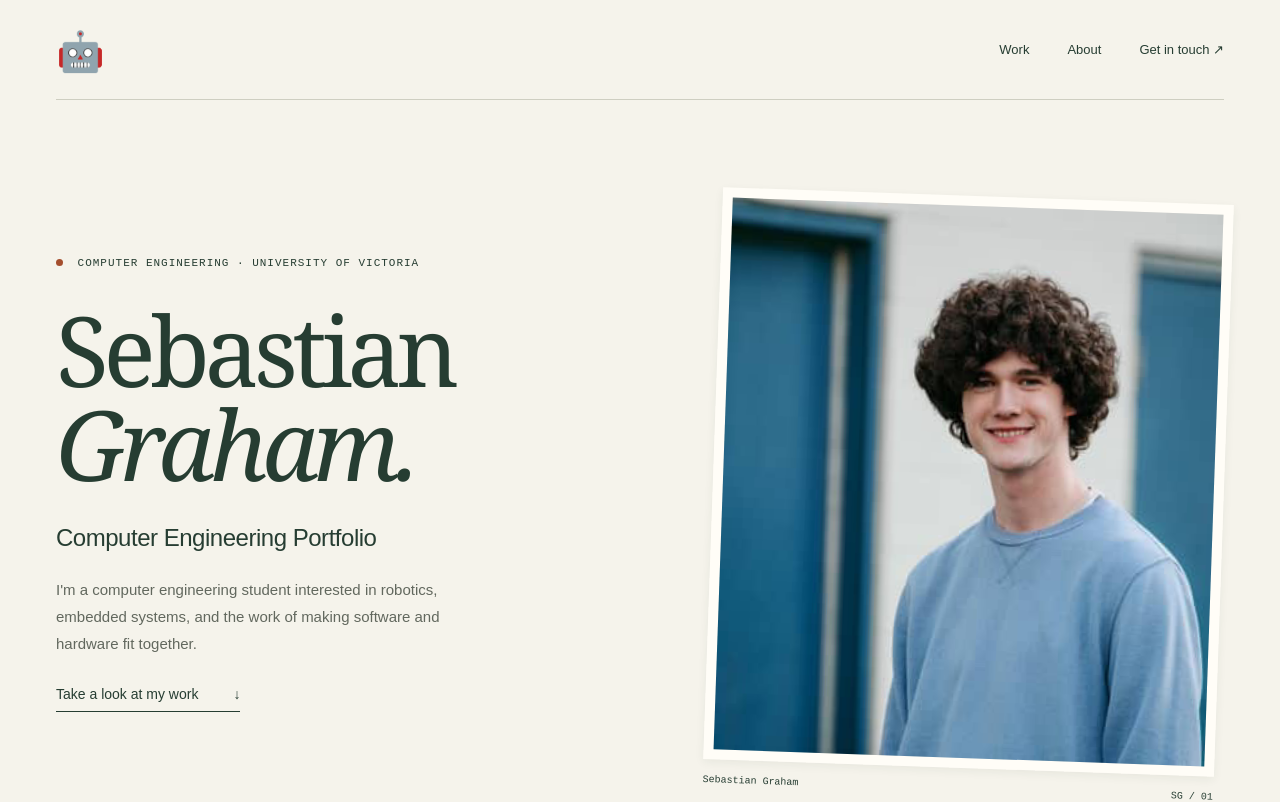
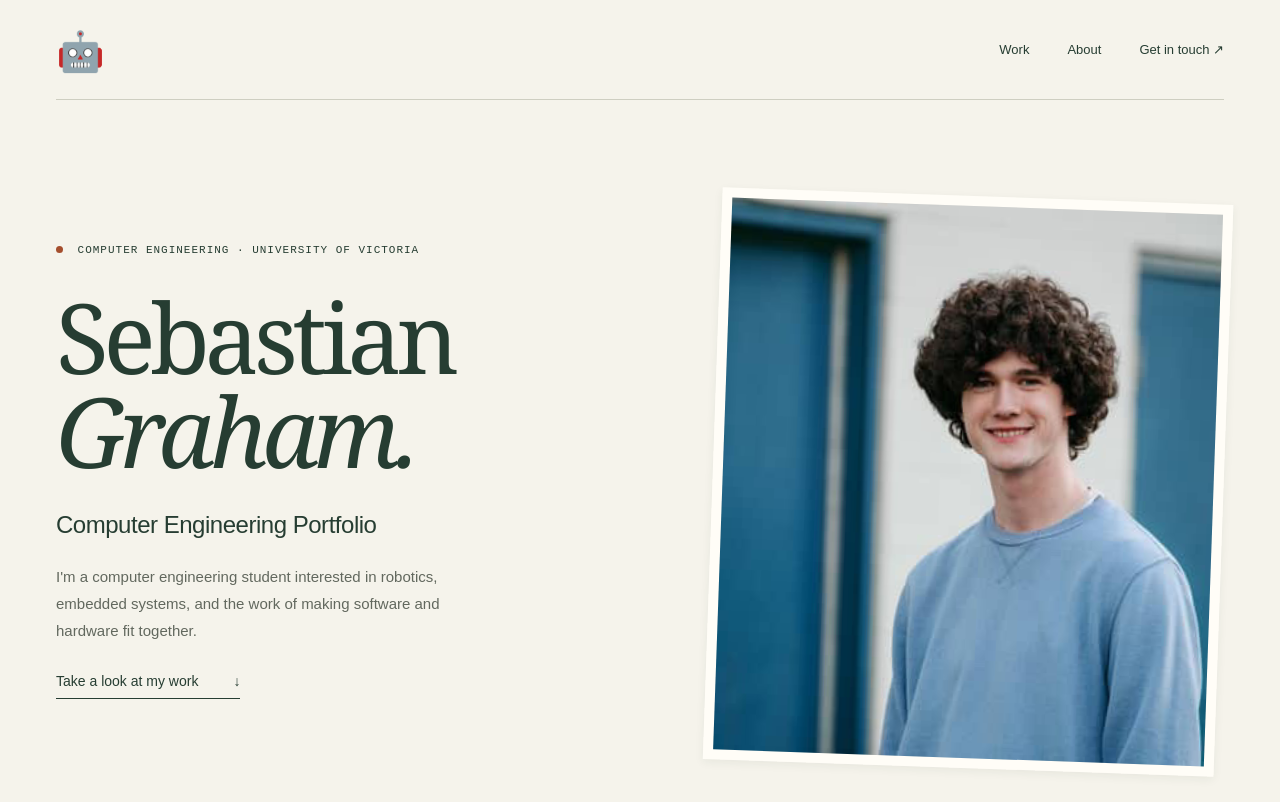
Before and after one commit to Seveastian/seveastian.github.io, a React (Vite) app: page / in a window 1280 px wide. Shown: the top 802 px of the page. Built offline with nearby package versions, Linux system fonts and the light colour scheme.

Commit message:
Updated Portolio

```diff
--- a/src/pages/home.jsx
+++ b/src/pages/home.jsx
@@ -52,7 +52,7 @@ export default function Home() {
           </div>
           <figure className="portrait">
             <img src={headshot} alt="Sebastian Graham" width="642" height="428" fetchPriority="high" />
-            <figcaption><span>Sebastian Graham</span><span aria-hidden="true">SG / 01</span></figcaption>
+
           </figure>
           <div className="hero-bottom"><span>Robotics / Software / Hardware</span></div>
         </section>
```
